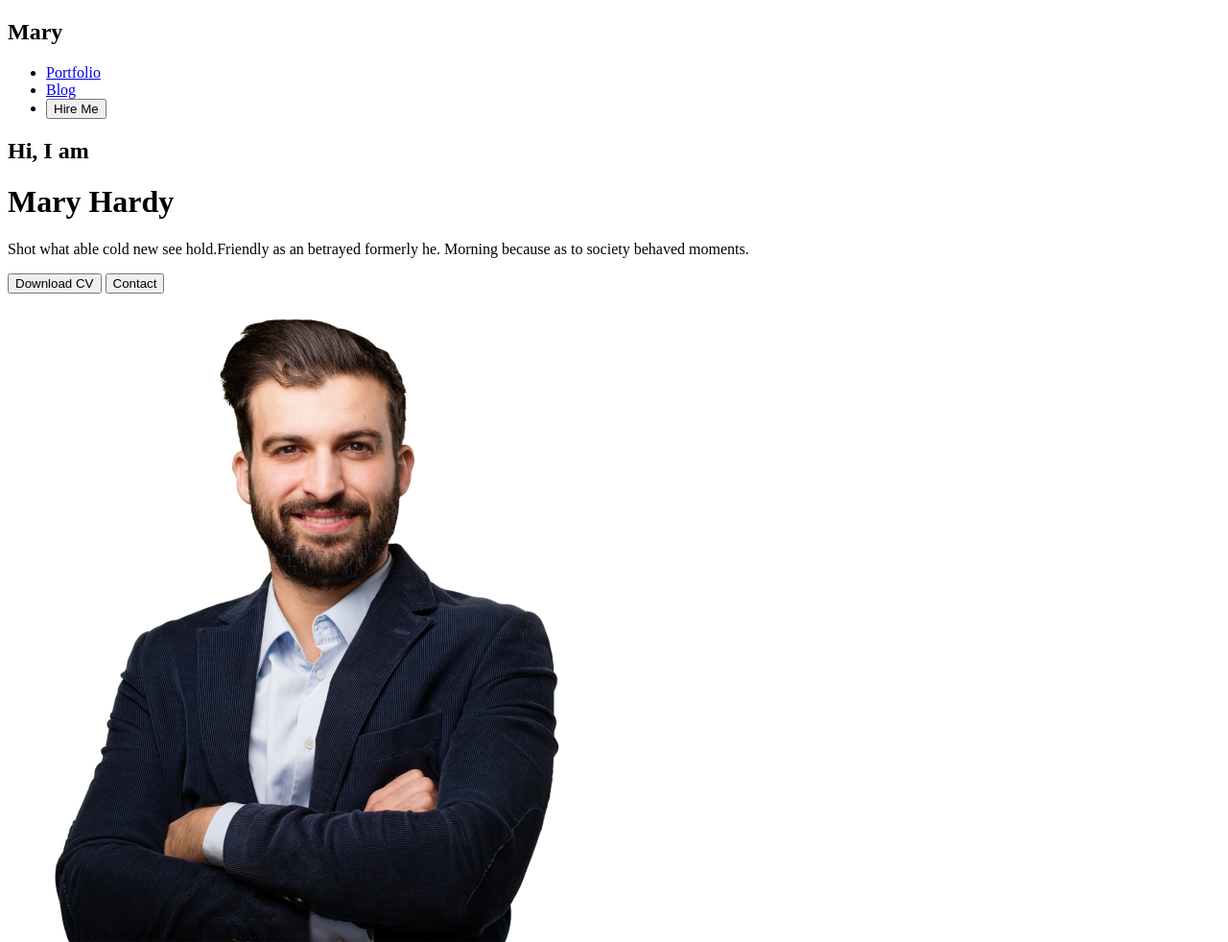
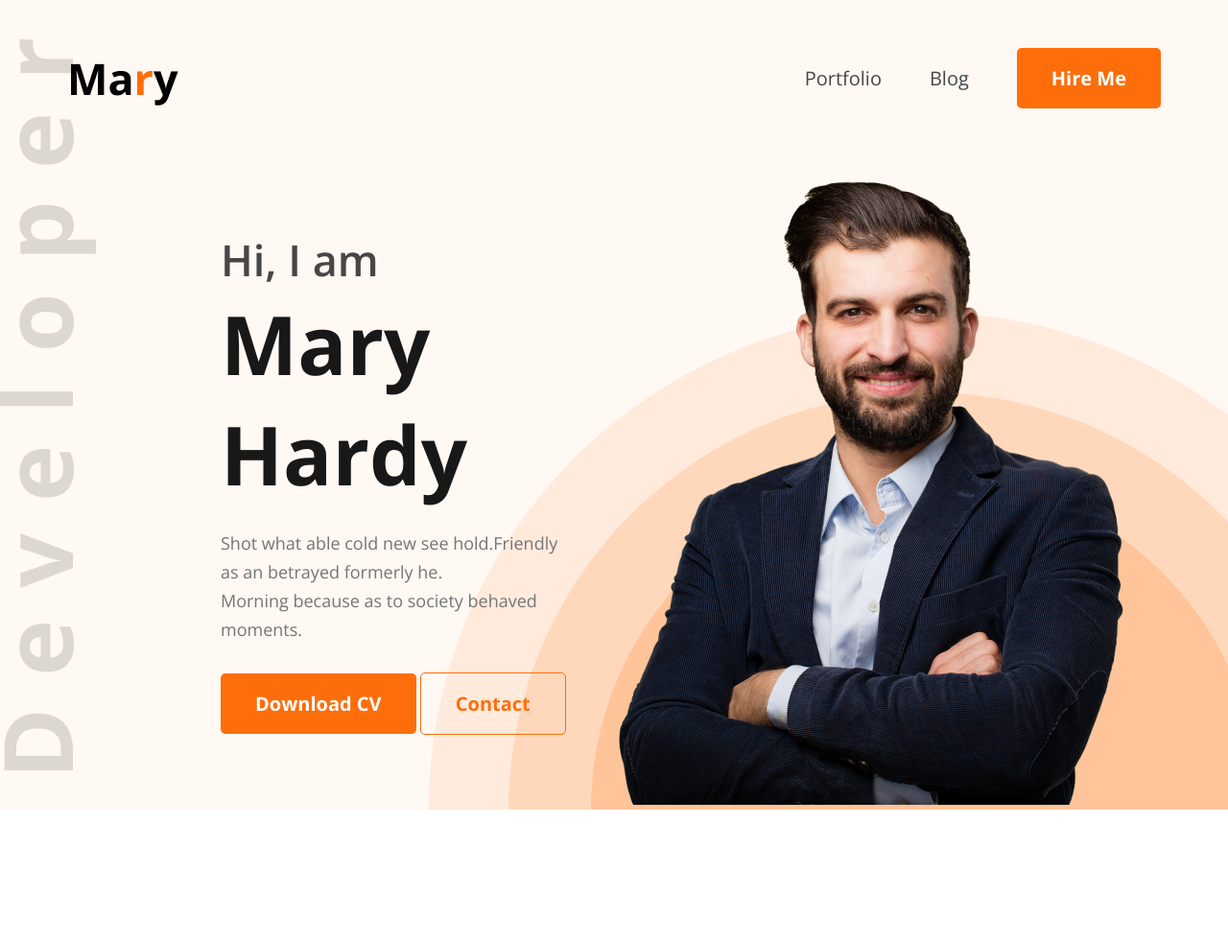
Before and after one commit to margubmurshed/phero-portfolio-website, a plain HTML site: page index.html in a window 1280 px wide. Shown: the whole page at 96% size. After the commit the page ends 844 px from the top, so only its background shows below. Drawn offline with nearby package versions, Linux system fonts and the light colour scheme.

Commit message:
global.css and header styles added

```diff
--- a/index.html
+++ b/index.html
@@ -6,31 +6,36 @@
     <meta http-equiv="X-UA-Compatible" content="IE=edge">
     <meta name="viewport" content="width=device-width, initial-scale=1.0">
     <title>Document</title>
+    <link rel="stylesheet" href="styles/default.css">
     <link rel="stylesheet" href="styles/style.css">
+    <link rel="preconnect" href="https://fonts.googleapis.com">
+    <link rel="preconnect" href="https://fonts.gstatic.com" crossorigin>
+    <link href="https://fonts.googleapis.com/css2?family=Open+Sans:wght@400;600;700&display=swap" rel="stylesheet">
 </head>
 
 <body>
     <header>
         <nav>
-            <h2>Ma<span>r</span>y</h2>
-            <ul>
+            <h2 class="nav-title">Ma<span>r</span>y</h2>
+            <ul class="nav-list">
                 <li><a href="#">Portfolio</a></li>
                 <li><a href="#">Blog</a></li>
-                <li><button>Hire Me</button></li>
+                <li><button class="btn-primary">Hire Me</button></li>
             </ul>
         </nav>
         <div class="banner">
-            <div>
-                <h2>Hi, I am</h2>
-                <h1>Mary Hardy</h1>
-                <p>Shot what able cold new see hold.Friendly as an betrayed formerly he. Morning because as to society
+            <div class="banner-left">
+                <h2 class="banner-sub-title">Hi, I am</h2>
+                <h1 class="banner-title">Mary Hardy</h1>
+                <p class="banner-description">Shot what able cold new see hold.Friendly as an betrayed formerly he. <br>
+                    Morning because as to society
                     behaved moments.</p>
                 <div class="button-container">
-                    <button>Download CV</button>
-                    <button>Contact</button>
+                    <button class="btn-primary">Download CV</button>
+                    <button class="btn-primary-outlined">Contact</button>
                 </div>
             </div>
-            <div>
+            <div class="banner-right">
                 <img src="/images/hardy.png" alt="mary hardy">
             </div>
         </div>
--- /dev/null
+++ b/styles/default.css
@@ -0,0 +1,17 @@
+* {
+  margin: 0;
+  padding: 0;
+  box-sizing: border-box;
+}
+
+a {
+  text-decoration: none;
+}
+
+ul {
+  list-style: none;
+}
+
+button {
+  border: none;
+}
--- a/styles/style.css
+++ b/styles/style.css
@@ -0,0 +1,108 @@
+/* Global CSS */
+* {
+  font-family: Open Sans;
+}
+
+:root {
+  --primary: #fd6e0a;
+  --dark-1: #181818;
+  --dark-2: #474747;
+  --dark-3: #757575;
+  --light-pink: #fff8f3;
+}
+
+.btn-primary {
+  padding: 18px 36px;
+  border-radius: 5px;
+  font-size: 20px;
+  font-weight: 700;
+  background-color: var(--primary);
+  color: #fff;
+}
+
+.btn-primary-outlined {
+  padding: 18px 36px;
+  border-radius: 5px;
+  font-size: 20px;
+  font-weight: 700;
+  background: none;
+  color: var(--primary);
+  border: 1px solid var(--primary);
+}
+
+/* header styles */
+
+header {
+  background-color: var(--light-pink);
+  background-image: url("../images/header_bg.png"), url(../images/developer.png);
+  background-repeat: no-repeat;
+  background-position: bottom right, center left;
+}
+
+/* navigation styles */
+
+nav {
+  display: flex;
+  justify-content: space-between;
+  align-items: center;
+  max-width: 1140px;
+  padding: 50px 0;
+  margin: 0 auto;
+}
+
+nav .nav-title {
+  font-weight: 700;
+  font-size: 45px;
+}
+
+nav .nav-title span {
+  color: var(--primary);
+}
+
+nav .nav-list {
+  display: flex;
+  align-items: center;
+  gap: 50px;
+}
+
+nav .nav-list li a {
+  color: var(--dark-2);
+  font-size: 20px;
+}
+
+/* banner styles */
+.banner {
+  display: flex;
+  justify-content: space-between;
+  align-items: center;
+}
+
+.banner-sub-title {
+  font-weight: 600;
+  font-size: 45px;
+  color: var(--dark-2);
+  line-height: 60px;
+}
+
+.banner-title {
+  color: var(--dark-1);
+  font-weight: 700;
+  font-size: 85px;
+  line-height: 115px;
+  margin-bottom: 20px;
+}
+
+.banner-description {
+  font-size: 18px;
+  line-height: 30px;
+  color: var(--dark-3);
+  margin-bottom: 30px;
+}
+
+.banner-left {
+  margin-left: 230px;
+}
+
+.banner-right {
+  margin-right: 100px;
+}
```
